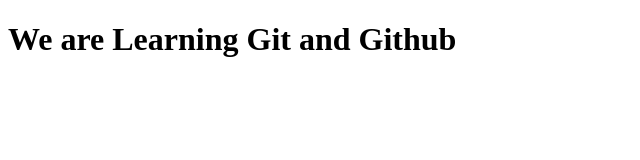
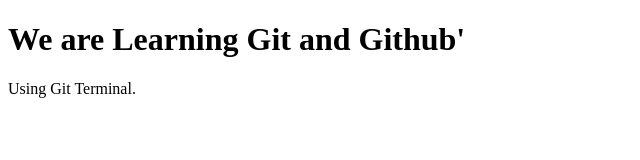
Before and after one commit to Haris-Mughal/Learning-Git, a plain HTML site: page index.html in a window 1280 px wide. Shown: the whole page, without its empty margins (0-640 px from the left). Drawn offline with Linux system fonts and the light colour scheme.

Commit message:
third commi. Tweaks in html and js added

```diff
--- a/index.html
+++ b/index.html
@@ -9,7 +9,8 @@
 <body>
     <header></header>
     <main>
-        <h1>We are Learning Git and Github</h1>
+        <h1>We are Learning Git and Github'</h1>
+        <p>Using Git Terminal.</p>
     </main>
     <footer></footer>
 </body>
```
Also changed, not shown: js/script.js (added).
